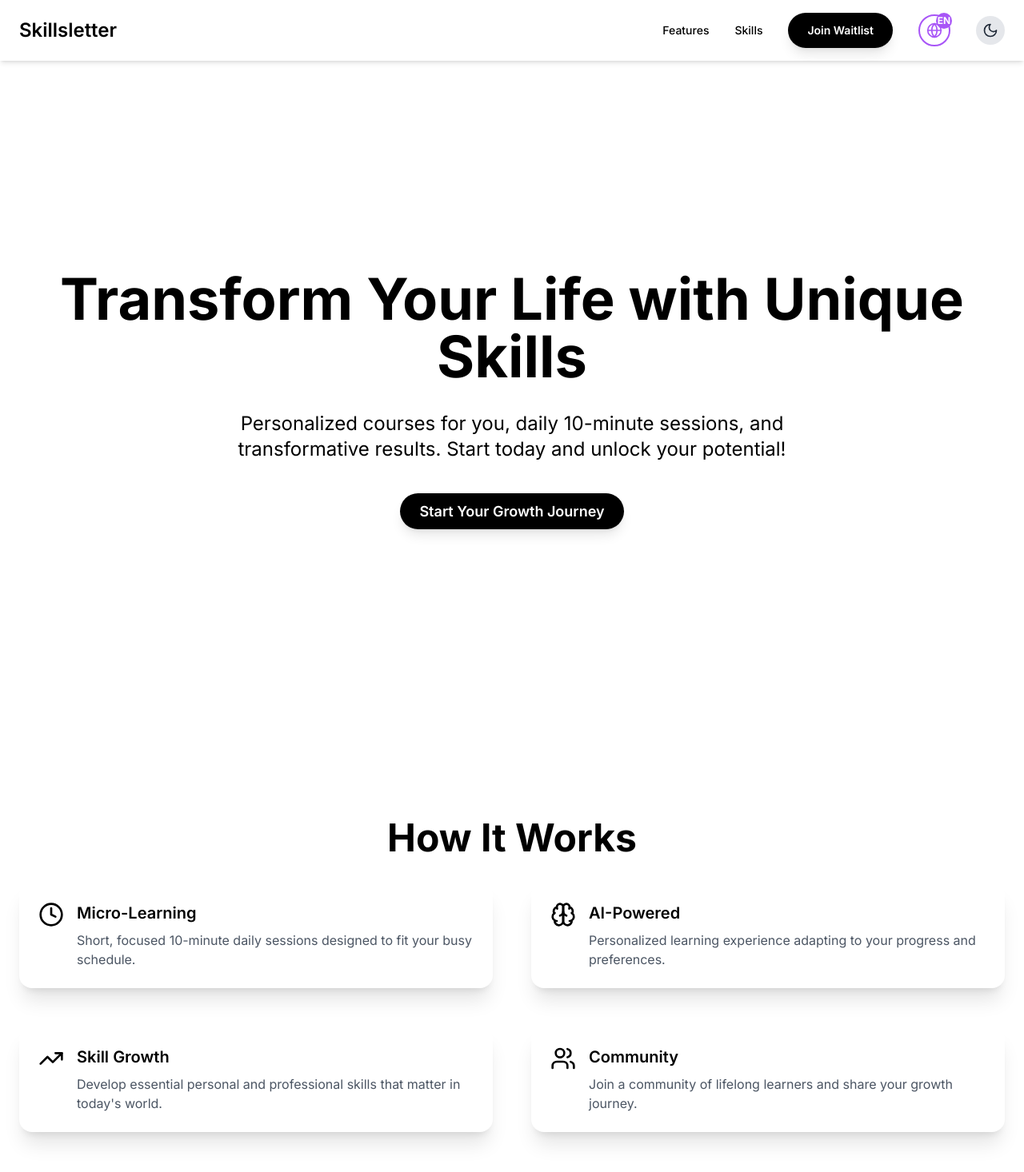
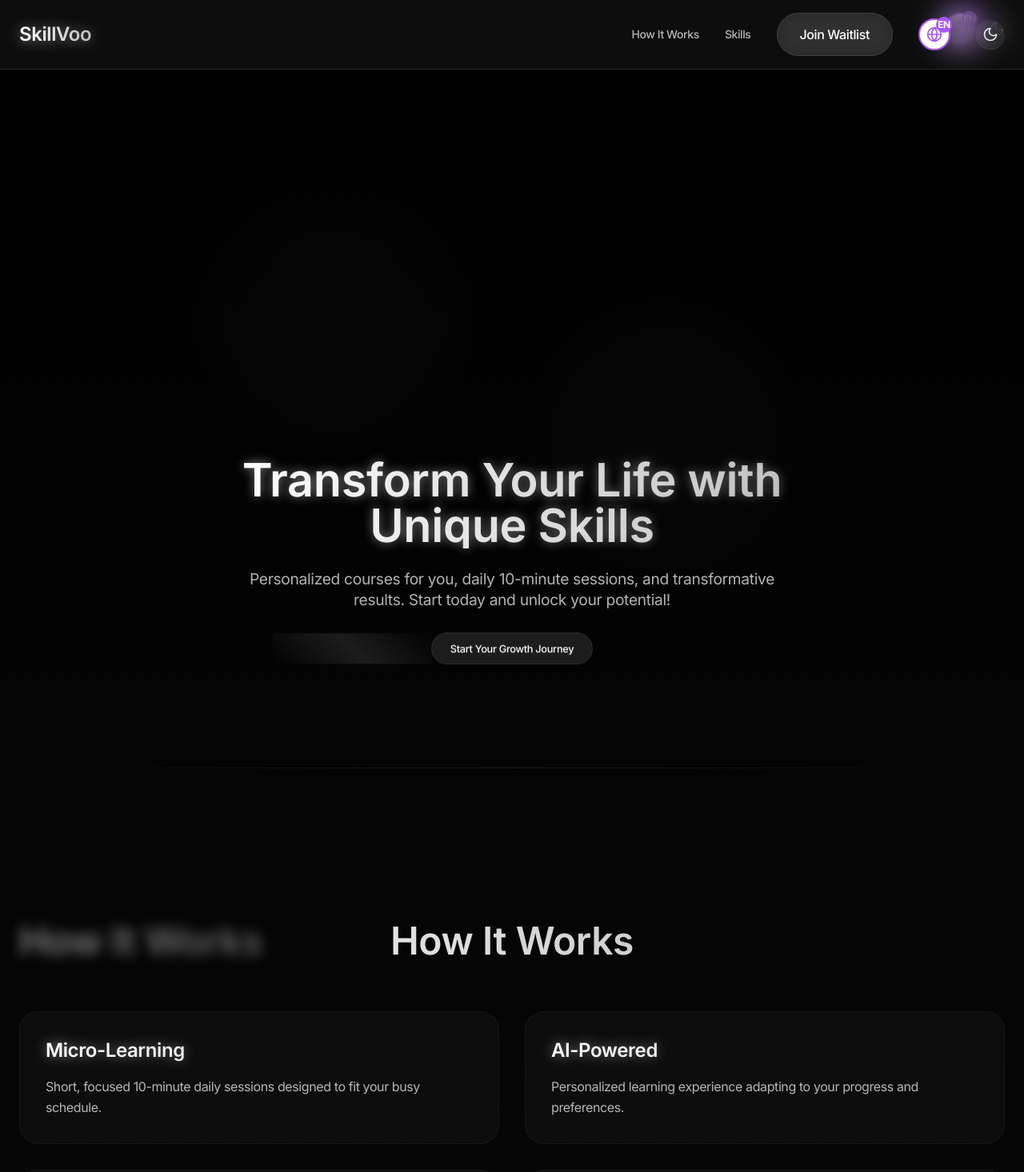
Before and after one commit to Ferrajju/skillvoo-landing, a Next.js app: page / in a window 1280 px wide. Shown: the top 1466 px of the page at 80% size. Built offline with nearby package versions, Linux system fonts and the light colour scheme.

Commit message:
Volviendo apple negro

```diff
--- a/app/globals.css
+++ b/app/globals.css
@@ -1,47 +1,272 @@
-@import url('https://fonts.googleapis.com/css2?family=Inter:wght@300;400;500;600;700&display=swap');
+@import url('https://fonts.googleapis.com/css2?family=Inter:wght@100;200;300;400;500;600;700;800;900&display=swap');
 
 @tailwind base;
 @tailwind components;
 @tailwind utilities;
 
 :root {
-  --color-bg: 255, 255, 255;
-  --color-text: 0, 0, 0;
-  --color-primary: 0, 0, 0;
-  --color-secondary: 128, 128, 128;
-  --color-accent: 200, 200, 200;
-}
-
-.dark {
-  --color-bg: 0, 0, 0;
-  --color-text: 255, 255, 255;
-  --color-primary: 255, 255, 255;
-  --color-secondary: 200, 200, 200;
-  --color-accent: 128, 128, 128;
+  --foreground-rgb: 255, 255, 255;
+  --background-start-rgb: 0, 0, 0;
+  --background-end-rgb: 15, 15, 15;
+  --accent-glow: 220, 220, 220;
+  --accent-bright: 255, 255, 255;
 }
 
 body {
-  color: rgb(var(--color-text));
-  background-color: rgb(var(--color-bg));
-  font-family: 'Inter', sans-serif;
+  color: rgb(var(--foreground-rgb));
+  background: linear-gradient(
+    to bottom,
+    rgb(var(--background-start-rgb)),
+    rgb(var(--background-end-rgb))
+  );
+  font-family: 'Inter', -apple-system, BlinkMacSystemFont, sans-serif;
+  -webkit-font-smoothing: antialiased;
+  letter-spacing: -0.025em;
 }
 
-.gradient-text {
-  @apply bg-clip-text text-transparent bg-gradient-to-r from-gray-700 to-gray-900 dark:from-gray-300 dark:to-white;
+.glass-nav {
+  background: rgba(255, 255, 255, 0.05);
+  backdrop-filter: blur(20px) saturate(180%);
+  border-bottom: 1px solid rgba(255, 255, 255, 0.1);
 }
 
-.neo-button {
-  @apply px-6 py-3 rounded-full font-semibold text-white bg-black dark:bg-white dark:text-black hover:bg-gray-800 dark:hover:bg-gray-200 transition-all duration-300 shadow-lg hover:shadow-xl transform hover:-translate-y-1;
+.glass-card {
+  background: rgba(255, 255, 255, 0.03);
+  backdrop-filter: blur(10px);
+  border: 1px solid rgba(255, 255, 255, 0.05);
+  border-radius: 24px;
+  transition: all 0.5s cubic-bezier(0.4, 0, 0.2, 1);
 }
 
-.neo-input {
-  @apply w-full p-4 rounded-full bg-white dark:bg-black border border-gray-300 dark:border-gray-700 focus:border-black dark:focus:border-white focus:ring-2 focus:ring-black dark:focus:ring-white focus:outline-none transition-all duration-300;
+.glass-card:hover {
+  background: rgba(255, 255, 255, 0.07);
+  transform: translateY(-5px);
+  box-shadow:
+    0 0 30px rgba(255, 255, 255, 0.05),
+    0 0 60px rgba(255, 255, 255, 0.01);
 }
 
-.section-title {
-  @apply text-4xl md:text-5xl font-bold mb-8 text-black dark:text-white;
+.premium-button {
+  background: rgba(255, 255, 255, 0.1);
+  backdrop-filter: blur(10px);
+  border: 1px solid rgba(255, 255, 255, 0.1);
+  color: rgb(var(--accent-bright));
+  padding: 14px 28px;
+  border-radius: 30px;
+  font-size: 1rem;
+  font-weight: 500;
+  transition: all 0.4s cubic-bezier(0.4, 0, 0.2, 1);
+  position: relative;
+  overflow: hidden;
 }
 
-.card {
-  @apply bg-white dark:bg-gray-900 rounded-2xl shadow-xl p-6 transition-all duration-300 hover:shadow-2xl transform hover:-translate-y-1;
+.premium-button::before {
+  content: '';
+  position: absolute;
+  top: 0;
+  left: 0;
+  width: 100%;
+  height: 100%;
+  background: linear-gradient(
+    45deg,
+    transparent,
+    rgba(255, 255, 255, 0.1),
+    transparent
+  );
+  transform: translateX(-100%);
+  transition: transform 0.6s;
 }
+
+.premium-button:hover {
+  background: rgba(255, 255, 255, 0.15);
+  transform: scale(1.05);
+  box-shadow:
+    0 0 20px rgba(255, 255, 255, 0.1),
+    0 0 40px rgba(255, 255, 255, 0.05);
+}
+
+.premium-button:hover::before {
+  transform: translateX(100%);
+}
+
+.premium-input {
+  background: rgba(255, 255, 255, 0.03);
+  border: 1px solid rgba(255, 255, 255, 0.1);
+  border-radius: 16px;
+  padding: 16px 20px;
+  width: 100%;
+  color: rgb(var(--foreground-rgb));
+  transition: all 0.3s ease;
+  backdrop-filter: blur(10px);
+}
+
+.premium-input:focus {
+  background: rgba(255, 255, 255, 0.05);
+  border-color: rgba(255, 255, 255, 0.2);
+  box-shadow:
+    0 0 0 2px rgba(255, 255, 255, 0.05),
+    0 0 30px rgba(255, 255, 255, 0.05);
+}
+
+.text-gradient {
+  background: linear-gradient(
+    to right,
+    rgb(var(--accent-bright)),
+    rgba(var(--accent-bright), 0.7)
+  );
+  -webkit-background-clip: text;
+  -webkit-text-fill-color: transparent;
+  position: relative;
+}
+
+.text-gradient::after {
+  content: attr(data-text);
+  position: absolute;
+  left: 0;
+  top: 0;
+  z-index: -1;
+  background: linear-gradient(
+    to right,
+    rgb(var(--accent-bright)),
+    rgba(var(--accent-bright), 0.7)
+  );
+  -webkit-background-clip: text;
+  -webkit-text-fill-color: transparent;
+  filter: blur(8px);
+  opacity: 0.5;
+}
+
+.floating {
+  animation: floating 6s ease-in-out infinite;
+}
+
+@keyframes floating {
+  0%, 100% {
+    transform: translateY(0);
+  }
+  50% {
+    transform: translateY(-20px);
+  }
+}
+
+.parallax-bg {
+  position: fixed;
+  top: 0;
+  left: 0;
+  width: 100%;
+  height: 100%;
+  z-index: -1;
+  pointer-events: none;
+}
+
+.parallax-bg::before,
+.parallax-bg::after {
+  content: '';
+  position: absolute;
+  width: 300px;
+  height: 300px;
+  border-radius: 50%;
+  background: rgba(255, 255, 255, 0.02);
+  filter: blur(60px);
+}
+
+.parallax-bg::before {
+  top: 20%;
+  left: 20%;
+  animation: floatGlow 15s ease-in-out infinite;
+}
+
+.parallax-bg::after {
+  bottom: 20%;
+  right: 20%;
+  animation: floatGlow 20s ease-in-out infinite reverse;
+}
+
+@keyframes floatGlow {
+  0%, 100% {
+    transform: translate(0, 0);
+  }
+  25% {
+    transform: translate(50px, 50px);
+  }
+  50% {
+    transform: translate(0, 100px);
+  }
+  75% {
+    transform: translate(-50px, 50px);
+  }
+}
+
+.premium-card {
+  position: relative;
+  overflow: hidden;
+}
+
+.premium-card::before {
+  content: '';
+  position: absolute;
+  top: 0;
+  left: -100%;
+  width: 100%;
+  height: 100%;
+  background: linear-gradient(
+    90deg,
+    transparent,
+    rgba(255, 255, 255, 0.05),
+    transparent
+  );
+  transition: 0.5s;
+}
+
+.premium-card:hover::before {
+  left: 100%;
+}
+
+.scroll-indicator {
+  position: absolute;
+  bottom: 30px;
+  left: 50%;
+  transform: translateX(-50%);
+  display: flex;
+  flex-direction: column;
+  align-items: center;
+  gap: 8px;
+}
+
+.scroll-indicator-dot {
+  width: 2px;
+  height: 2px;
+  background: rgba(255, 255, 255, 0.5);
+  border-radius: 50%;
+  animation: scrollDot 1.5s cubic-bezier(0.4, 0, 0.2, 1) infinite;
+}
+
+.scroll-indicator-dot:nth-child(2) {
+  animation-delay: 0.2s;
+}
+
+.scroll-indicator-dot:nth-child(3) {
+  animation-delay: 0.4s;
+}
+
+@keyframes scrollDot {
+  0%, 100% {
+    transform: translateY(0);
+    opacity: 0.5;
+  }
+  50% {
+    transform: translateY(10px);
+    opacity: 1;
+  }
+}
+
+.section-divider {
+  height: 1px;
+  background: linear-gradient(
+    to right,
+    transparent,
+    rgba(255, 255, 255, 0.1),
+    transparent
+  );
+  margin: 4rem 0;
+}
--- a/app/page.tsx
+++ b/app/page.tsx
@@ -1,34 +1,28 @@
 "use client"
 
-import type React from "react"
 import { useState } from "react"
-import { motion } from "framer-motion"
+import { motion, useScroll, useTransform, AnimatePresence } from "framer-motion"
 import Link from "next/link"
 import { useLanguage } from "@/contexts/language-context"
 import ThemeToggle from "../components/ThemeToggle"
 import { LanguageToggle } from "@/components/ui/language-toggle"
-import { Clock, Brain, TrendingUp, Users } from "lucide-react"
 
 const features = [
   {
     titleKey: "features.micro-learning.title",
     descriptionKey: "features.micro-learning.description",
-    icon: <Clock className="w-8 h-8" />,
   },
   {
     titleKey: "features.ai-powered.title",
     descriptionKey: "features.ai-powered.description",
-    icon: <Brain className="w-8 h-8" />,
   },
   {
     titleKey: "features.skill-growth.title",
     descriptionKey: "features.skill-growth.description",
-    icon: <TrendingUp className="w-8 h-8" />,
   },
   {
     titleKey: "features.community.title",
     descriptionKey: "features.community.description",
-    icon: <Users className="w-8 h-8" />,
   },
 ]
 
@@ -47,6 +41,11 @@ export default function LandingPage() {
   const [isLoading, setIsLoading] = useState(false)
   const [message, setMessage] = useState("")
   const { t } = useLanguage()
+  const { scrollYProgress } = useScroll()
+
+  const opacity = useTransform(scrollYProgress, [0, 0.2], [1, 0])
+  const y = useTransform(scrollYProgress, [0, 1], [0, 200])
+  const scale = useTransform(scrollYProgress, [0, 0.5], [1, 0.8])
 
   const handleSubmit = async (e: React.FormEvent) => {
     e.preventDefault()
@@ -77,89 +76,139 @@ export default function LandingPage() {
   }
 
   return (
-    <div className="min-h-screen relative bg-white dark:bg-black text-black dark:text-white">
-      <header className="fixed w-full top-0 z-50 bg-white dark:bg-black shadow-md">
-        <nav className="container mx-auto px-6 py-4">
-          <div className="flex justify-between items-center">
-            <Link href="/" className="text-2xl font-semibold">
-              Skillsletter
+    <div className="min-h-screen relative overflow-hidden">
+      <div className="parallax-bg" />
+
+      <header className="fixed w-full top-0 z-50">
+        <nav className="glass-nav px-6 py-4">
+          <div className="container mx-auto flex justify-between items-center">
+            <motion.div initial={{ opacity: 0, x: -20 }} animate={{ opacity: 1, x: 0 }} transition={{ duration: 0.6 }}>
+              <Link href="/" className="text-2xl font-semibold text-gradient" data-text="SkillVoo">
+                SkillVoo
               </Link>
-            <div className="flex items-center space-x-8">
-              <Link href="#features" className="text-sm font-medium hover:text-gray-600 dark:hover:text-gray-300">
-                Features
+            </motion.div>
+
+            <motion.div
+              initial={{ opacity: 0, x: 20 }}
+              animate={{ opacity: 1, x: 0 }}
+              transition={{ duration: 0.6 }}
+              className="flex items-center space-x-8"
+            >
+              <Link
+                href="#how-it-works"
+                className="text-sm font-medium text-white/70 hover:text-white transition-colors duration-300"
+              >
+                {t("nav.how-it-works")}
               </Link>
-              <Link href="#skills" className="text-sm font-medium hover:text-gray-600 dark:hover:text-gray-300">
-                Skills
+              <Link
+                href="#skills"
+                className="text-sm font-medium text-white/70 hover:text-white transition-colors duration-300"
+              >
+                {t("nav.skills")}
               </Link>
-              <Link href="#waitlist" className="neo-button text-sm">
+              <Link href="#waitlist" className="premium-button">
                 {t("nav.join-waitlist")}
               </Link>
               <LanguageToggle />
               <ThemeToggle />
-            </div>
+            </motion.div>
           </div>
         </nav>
       </header>
 
       <main className="pt-24">
-        <section className="min-h-screen flex items-center justify-center">
-          <div className="container mx-auto px-6 text-center">
-            <motion.h1
-              initial={{ opacity: 0, y: 20 }}
+        <section className="min-h-screen flex items-center relative">
+          <motion.div style={{ scale, y }} className="container mx-auto px-6">
+            <motion.div
+              initial={{ opacity: 0, y: 50 }}
               animate={{ opacity: 1, y: 0 }}
-              transition={{ duration: 0.8 }}
-              className="text-5xl md:text-7xl font-bold mb-8"
+              transition={{ duration: 1, ease: "easeOut" }}
+              className="text-center max-w-4xl mx-auto"
+            >
+              <h1
+                className="text-6xl md:text-7xl font-semibold mb-8 text-gradient leading-tight"
+                data-text={t("hero.title")}
               >
                 {t("hero.title")}
-            </motion.h1>
+              </h1>
               <motion.p
-              initial={{ opacity: 0, y: 20 }}
-              animate={{ opacity: 1, y: 0 }}
-              transition={{ duration: 0.8, delay: 0.2 }}
-              className="text-xl md:text-2xl mb-12 max-w-3xl mx-auto"
+                initial={{ opacity: 0 }}
+                animate={{ opacity: 1 }}
+                transition={{ delay: 0.2, duration: 0.8 }}
+                className="text-xl md:text-2xl text-white/70 mb-12 leading-relaxed"
               >
                 {t("hero.description")}
               </motion.p>
               <motion.div
                 initial={{ opacity: 0, y: 20 }}
                 animate={{ opacity: 1, y: 0 }}
-              transition={{ duration: 0.8, delay: 0.4 }}
+                transition={{ delay: 0.4, duration: 0.8 }}
               >
-              <Link href="#waitlist" className="neo-button text-lg">
+                <Link href="#waitlist" className="premium-button">
                   {t("cta.start-journey")}
                 </Link>
               </motion.div>
-          </div>
+            </motion.div>
+          </motion.div>
+
+          <motion.div style={{ opacity }} className="scroll-indicator">
+            <div className="scroll-indicator-dot" />
+            <div className="scroll-indicator-dot" />
+            <div className="scroll-indicator-dot" />
+          </motion.div>
         </section>
 
-        <section id="features" className="py-32">
+        <div className="section-divider" />
+
+        <section id="how-it-works" className="py-32">
           <div className="container mx-auto px-6">
-            <h2 className="section-title text-center mb-16">{t("how-it-works.title")}</h2>
-            <div className="grid grid-cols-1 md:grid-cols-2 gap-12">
+            <motion.h2
+              initial={{ opacity: 0, y: 50 }}
+              whileInView={{ opacity: 1, y: 0 }}
+              transition={{ duration: 0.8 }}
+              viewport={{ once: true }}
+              className="text-4xl md:text-5xl font-semibold text-center mb-16 text-gradient"
+              data-text={t("how-it-works.title")}
+            >
+              {t("how-it-works.title")}
+            </motion.h2>
+
+            <div className="grid grid-cols-1 md:grid-cols-2 gap-8">
               {features.map((feature, index) => (
                 <motion.div
                   key={index}
-                  initial={{ opacity: 0, y: 20 }}
+                  initial={{ opacity: 0, y: 50 }}
                   whileInView={{ opacity: 1, y: 0 }}
                   transition={{ duration: 0.8, delay: index * 0.1 }}
                   viewport={{ once: true }}
-                  className="card flex items-start space-x-4"
+                  className="glass-card premium-card p-8"
                 >
-                  <div className="text-black dark:text-white">{feature.icon}</div>
-                  <div>
-                    <h3 className="text-xl font-semibold mb-2">{t(feature.titleKey)}</h3>
-                    <p className="text-gray-600 dark:text-gray-300">{t(feature.descriptionKey)}</p>
-                  </div>
+                  <h3 className="text-2xl font-semibold mb-4 text-gradient" data-text={t(feature.titleKey)}>
+                    {t(feature.titleKey)}
+                  </h3>
+                  <p className="text-white/70 leading-relaxed">{t(feature.descriptionKey)}</p>
                 </motion.div>
               ))}
             </div>
           </div>
         </section>
 
-        <section id="skills" className="py-32 bg-gray-50 dark:bg-gray-900">
+        <div className="section-divider" />
+
+        <section id="skills" className="py-32">
           <div className="container mx-auto px-6">
-            <h2 className="section-title text-center mb-16">{t("skills.title")}</h2>
-            <div className="grid grid-cols-2 md:grid-cols-3 gap-8">
+            <motion.h2
+              initial={{ opacity: 0, y: 50 }}
+              whileInView={{ opacity: 1, y: 0 }}
+              transition={{ duration: 0.8 }}
+              viewport={{ once: true }}
+              className="text-4xl md:text-5xl font-semibold text-center mb-16 text-gradient"
+              data-text={t("skills.title")}
+            >
+              {t("skills.title")}
+            </motion.h2>
+
+            <div className="grid grid-cols-2 md:grid-cols-3 gap-6">
               {skills.map((skill, index) => (
                 <motion.div
                   key={index}
@@ -167,37 +216,58 @@ export default function LandingPage() {
                   whileInView={{ opacity: 1, scale: 1 }}
                   transition={{ duration: 0.5, delay: index * 0.1 }}
                   viewport={{ once: true }}
-                  className="card text-center"
+                  className="glass-card premium-card p-6 text-center"
                 >
-                  <h3 className="text-xl font-medium">{skill}</h3>
+                  <h3 className="text-xl font-medium text-gradient" data-text={skill}>
+                    {skill}
+                  </h3>
                 </motion.div>
               ))}
             </div>
+
             <motion.p
               initial={{ opacity: 0, y: 20 }}
               whileInView={{ opacity: 1, y: 0 }}
               transition={{ duration: 0.8, delay: 0.3 }}
               viewport={{ once: true }}
-              className="text-center mt-12 text-lg max-w-2xl mx-auto text-gray-600 dark:text-gray-300"
+              className="text-center mt-12 text-white/70 max-w-2xl mx-auto"
             >
               {t("skills.description")}
             </motion.p>
           </div>
         </section>
 
+        <div className="section-divider" />
+
         <section id="waitlist" className="py-32">
           <div className="container mx-auto px-6">
-            <div className="max-w-2xl mx-auto text-center">
-              <h2 className="section-title mb-8">{t("waitlist.title")}</h2>
-              <p className="text-xl mb-12 text-gray-600 dark:text-gray-300">{t("waitlist.description")}</p>
-              <form onSubmit={handleSubmit} className="space-y-4">
+            <motion.div
+              initial={{ opacity: 0, y: 50 }}
+              whileInView={{ opacity: 1, y: 0 }}
+              transition={{ duration: 0.8 }}
+              viewport={{ once: true }}
+              className="max-w-2xl mx-auto text-center"
+            >
+              <h2 className="text-4xl md:text-5xl font-semibold mb-8 text-gradient" data-text={t("waitlist.title")}>
+                {t("waitlist.title")}
+              </h2>
+              <p className="text-xl mb-12 text-white/70">{t("waitlist.description")}</p>
+
+              <motion.form
+                initial={{ opacity: 0, y: 20 }}
+                whileInView={{ opacity: 1, y: 0 }}
+                transition={{ duration: 0.8, delay: 0.2 }}
+                viewport={{ once: true }}
+                onSubmit={handleSubmit}
+                className="space-y-4"
+              >
                 <input
                   type="text"
                   value={name}
                   onChange={(e) => setName(e.target.value)}
                   placeholder="Your Name"
                   required
-                  className="neo-input"
+                  className="premium-input"
                 />
                 <input
                   type="email"
@@ -205,54 +275,48 @@ export default function LandingPage() {
                   onChange={(e) => setEmail(e.target.value)}
                   placeholder="Your Email"
                   required
-                  className="neo-input"
+                  className="premium-input"
                 />
                 <motion.button
                   type="submit"
-                  className="w-full neo-button py-4 text-lg font-semibold"
+                  className="premium-button w-full py-4 text-lg"
                   disabled={isLoading}
-                  whileHover={{ scale: 1.05 }}
-                  whileTap={{ scale: 0.95 }}
+                  whileHover={{ scale: 1.02 }}
+                  whileTap={{ scale: 0.98 }}
                 >
                   {isLoading ? "Joining..." : t("nav.join-waitlist")}
                 </motion.button>
-              </form>
+              </motion.form>
+
+              <AnimatePresence>
                 {message && (
                   <motion.p
                     initial={{ opacity: 0, y: 10 }}
                     animate={{ opacity: 1, y: 0 }}
-                  className={`mt-4 ${message.startsWith("Error") ? "text-red-500" : "text-green-500"}`}
+                    exit={{ opacity: 0 }}
+                    className={`mt-4 ${message.startsWith("Error") ? "text-red-400" : "text-green-400"}`}
                   >
                     {message}
                   </motion.p>
                 )}
-            </div>
+              </AnimatePresence>
+            </motion.div>
           </div>
         </section>
       </main>
 
-      <footer className="py-12 bg-gray-100 dark:bg-gray-900">
-        <div className="container mx-auto px-6">
-          <div className="flex flex-col md:flex-row justify-between items-center">
-            <div className="mb-4 md:mb-0">
-              <p className="text-sm text-gray-600 dark:text-gray-400">
-                © {new Date().getFullYear()} Skillsletter. {t("footer.rights")}
+      <footer className="py-12">
+        <div className="container mx-auto px-6 text-center">
+          <p className="text-white/50">
+            © {new Date().getFullYear()} SkillVoo. {t("footer.rights")}
           </p>
-            </div>
-            <div className="flex space-x-4">
-              <Link
-                href="/privacy"
-                className="text-sm text-gray-600 dark:text-gray-400 hover:text-black dark:hover:text-white transition-colors duration-300"
-              >
+          <div className="mt-4 space-x-8">
+            <Link href="/privacy" className="text-sm text-white/50 hover:text-white transition-colors duration-300">
               Privacy Policy
             </Link>
-              <Link
-                href="/terms"
-                className="text-sm text-gray-600 dark:text-gray-400 hover:text-black dark:hover:text-white transition-colors duration-300"
-              >
+            <Link href="/terms" className="text-sm text-white/50 hover:text-white transition-colors duration-300">
               Terms of Service
             </Link>
-            </div>
           </div>
         </div>
       </footer>
--- a/components/ThemeToggle.tsx
+++ b/components/ThemeToggle.tsx
@@ -1,4 +1,6 @@
 "use client"
+
+import React from "react"
 import { useTheme } from "next-themes"
 import { Moon, Sun } from "lucide-react"
 import { motion } from "framer-motion"
@@ -11,10 +13,10 @@ const ThemeToggle = () => {
       whileHover={{ scale: 1.05 }}
       whileTap={{ scale: 0.95 }}
       onClick={() => setTheme(theme === "dark" ? "light" : "dark")}
-      className="p-2 rounded-full bg-gray-200 dark:bg-gray-800 text-gray-800 dark:text-gray-200 transition-all duration-300"
+      className="p-2 rounded-full glass-nav transition-all duration-300 hover:bg-white/10"
       aria-label="Toggle theme"
     >
-      {theme === "dark" ? <Sun className="w-5 h-5" /> : <Moon className="w-5 h-5" />}
+      {theme === "dark" ? <Sun className="w-5 h-5 text-white/90" /> : <Moon className="w-5 h-5 text-white/90" />}
     </motion.button>
   )
 }
```
Also changed, not shown: components/GoogleTranslateWidget.tsx (line endings or trailing spaces). Lines whose indentation alone changed are shown as unchanged.
